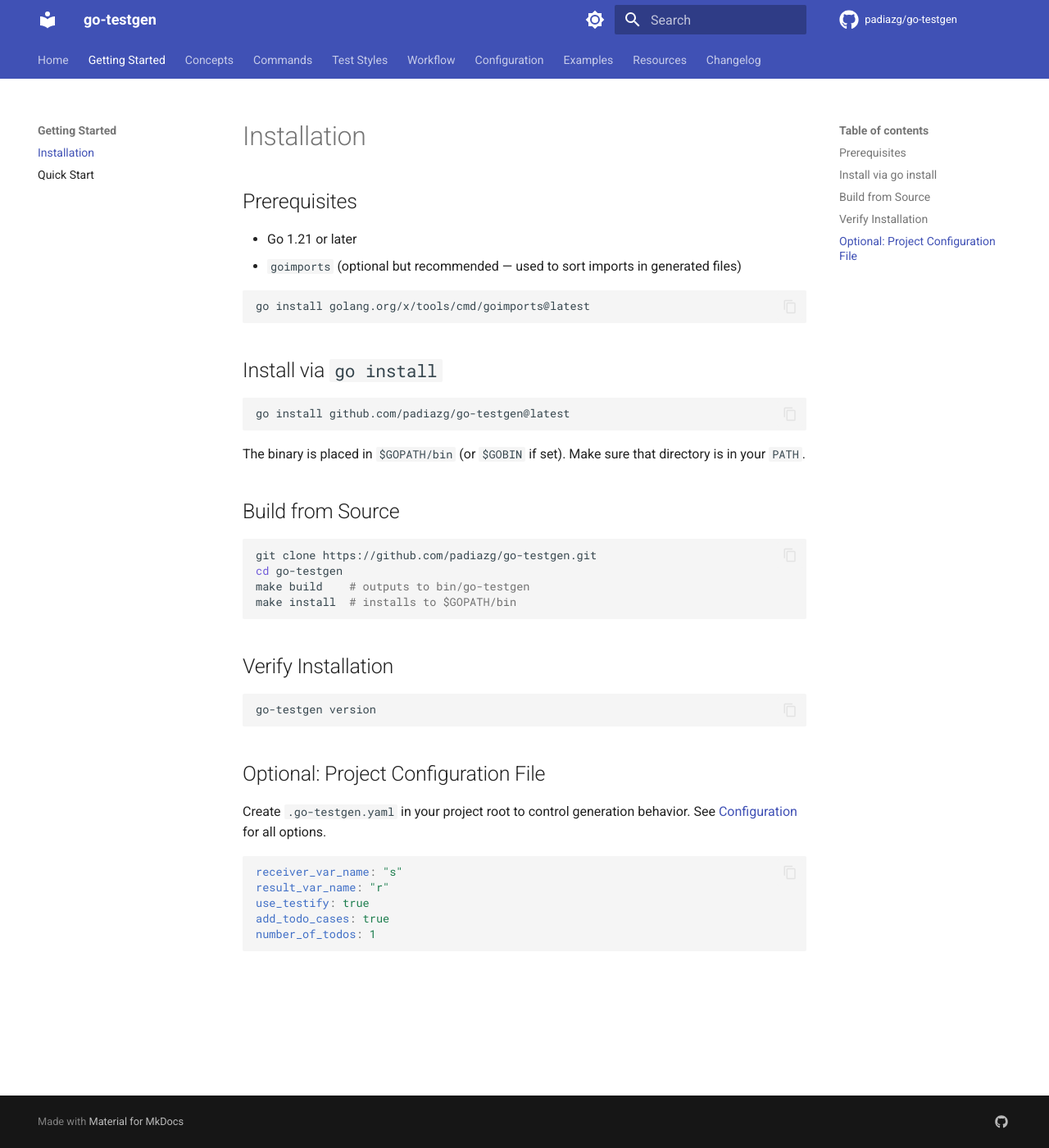
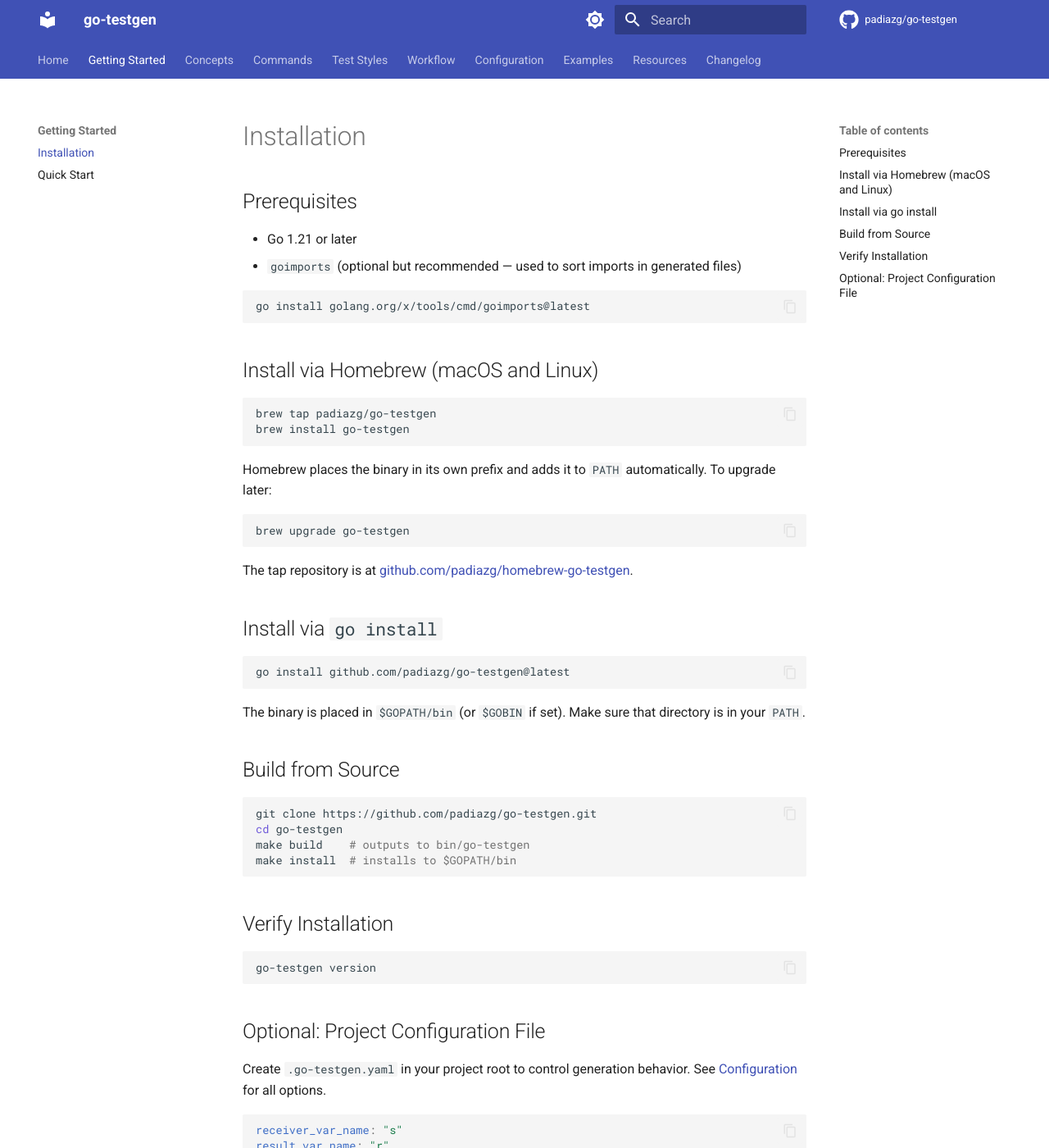
Before and after one commit to padiazg/go-testgen, an MkDocs documentation site: the page built from doc/docs/getting-started/installation.md, in a window 1280 px wide and 1400 px high. Shown: the whole window at 82% size. Built offline with MkDocs 1.6.1 and Material for MkDocs 9.7.7, drawn with Linux system fonts in a browser that asks for light colours; comment, search, counter and statistics services are not loaded.

Commit message:
added homebrew install method to the docs

````diff
--- a/doc/docs/getting-started/installation.md
+++ b/doc/docs/getting-started/installation.md
@@ -8,6 +8,21 @@
 ```bash
 go install golang.org/x/tools/cmd/goimports@latest
 ```
+
+## Install via Homebrew (macOS and Linux)
+
+```bash
+brew tap padiazg/go-testgen
+brew install go-testgen
+```
+
+Homebrew places the binary in its own prefix and adds it to `PATH` automatically. To upgrade later:
+
+```bash
+brew upgrade go-testgen
+```
+
+The tap repository is at [github.com/padiazg/homebrew-go-testgen](https://github.com/padiazg/homebrew-go-testgen).
 
 ## Install via `go install`
 
@@ -41,5 +56,5 @@ receiver_var_name: "s"
 result_var_name: "r"
 use_testify: true
 add_todo_cases: true
-number_of_todos: 1
+number_of_todos: 2
 ```
````
